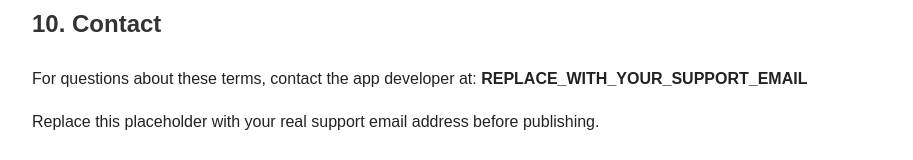
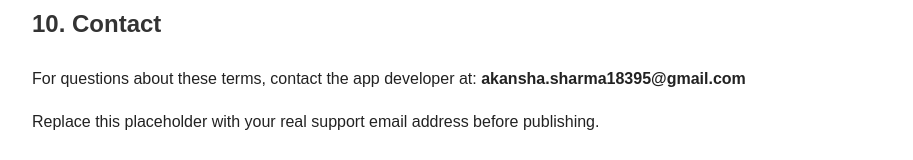
Before and after one commit to akansha95sharma/akansha95sharma.github.io, a plain HTML site: page hueway/terms.html in a window 1280 px wide. Shown: the part 1596-1756 px from the top of the page, without its empty margins (183-1096 px from the left). Drawn offline with Linux system fonts and the light colour scheme.

Commit message:
Update terms.html

```diff
--- a/hueway/terms.html
+++ b/hueway/terms.html
@@ -81,7 +81,7 @@
 
   <h2>10. Contact</h2>
   <p>For questions about these terms, contact the app developer at:
-  <strong>REPLACE_WITH_YOUR_SUPPORT_EMAIL</strong></p>
+  <strong>akansha.sharma18395@gmail.com</strong></p>
   <p>Replace this placeholder with your real support email address
   before publishing.</p>
 
```
